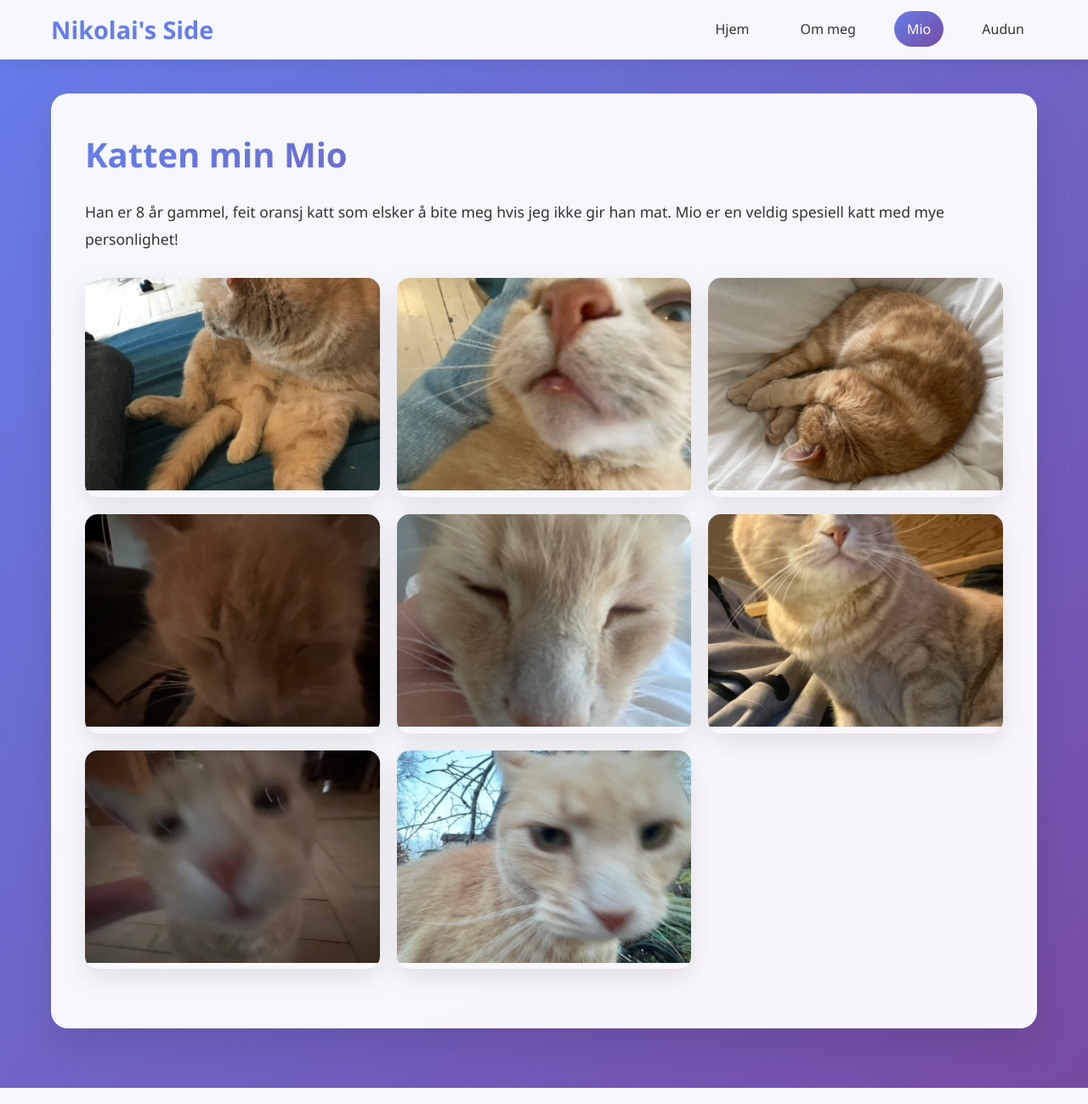
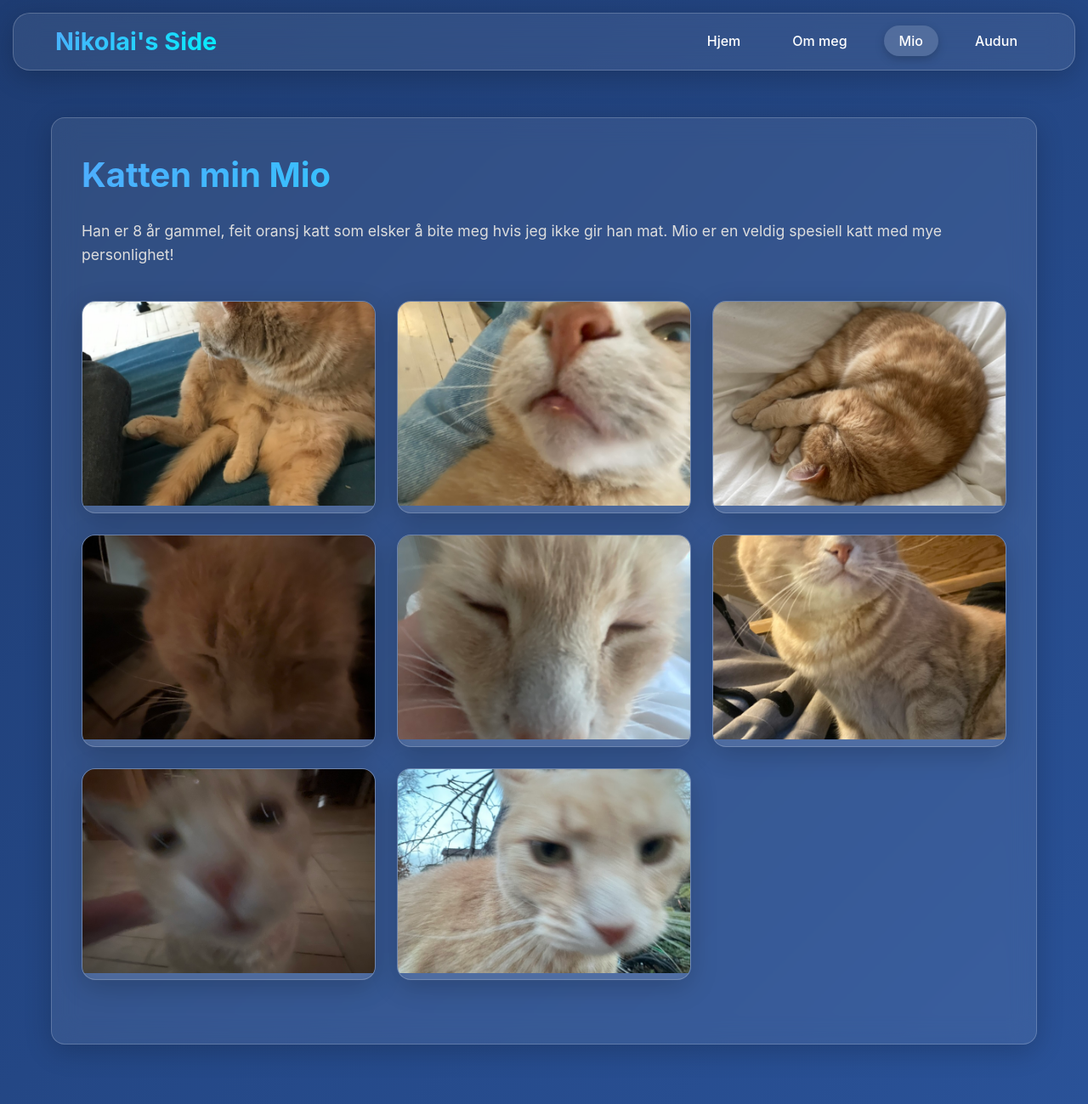
Before and after one commit to nokoniko/flask_3, a Flask app: page /mio in a window 1280 px wide. Shown: the whole page at 85% size. Run offline with Flask 3, Linux system fonts and the light colour scheme.

Commit message:
la til liquid glass

```diff
--- a/static/css/style.css
+++ b/static/css/style.css
@@ -1,4 +1,4 @@
-/* Modern CSS with smooth design and navigation */
+/* Base */
 * {
     margin: 0;
     padding: 0;
@@ -6,176 +6,154 @@
 }
 
 body {
-    font-family: 'Segoe UI', Tahoma, Geneva, Verdana, sans-serif;
+    font-family: 'Inter', 'Segoe UI', Tahoma, Geneva, Verdana, sans-serif;
     line-height: 1.6;
-    color: #333;
-    background: linear-gradient(135deg, #667eea 0%, #764ba2 100%);
+    color: #fff;
+    background: linear-gradient(135deg, #1e3c72 0%, #2a5298 100%);
     min-height: 100vh;
+    display: flex;
+    flex-direction: column;
 }
 
-/* Navigation Bar */
+/* Glass effect */
+.glass {
+    background: rgba(255, 255, 255, 0.08);
+    border: 1px solid rgba(255, 255, 255, 0.2);
+    backdrop-filter: blur(15px);
+    -webkit-backdrop-filter: blur(15px);
+    box-shadow: 0 8px 32px rgba(0, 0, 0, 0.2);
+    border-radius: 16px;
+}
+
+/* Navbar */
 .navbar {
-    background: rgba(255, 255, 255, 0.95);
-    backdrop-filter: blur(10px);
-    box-shadow: 0 2px 20px rgba(0, 0, 0, 0.1);
     position: sticky;
     top: 0;
     z-index: 1000;
+    margin: 15px;
+    border-radius: 20px;
+    padding: 10px 0;
     transition: all 0.3s ease;
 }
 
 .nav-container {
     max-width: 1200px;
     margin: 0 auto;
-    padding: 0 20px;
+    padding: 0 25px;
     display: flex;
     justify-content: space-between;
     align-items: center;
-    height: 70px;
 }
 
 .logo {
     font-size: 1.8rem;
     font-weight: bold;
-    color: #667eea;
+    background: linear-gradient(135deg, #4facfe, #00f2fe);
+    -webkit-background-clip: text;
+    -webkit-text-fill-color: transparent;
     text-decoration: none;
-    transition: color 0.3s ease;
-}
-
-.logo:hover {
-    color: #764ba2;
 }
 
 .nav-menu {
     display: flex;
     list-style: none;
-    gap: 30px;
+    gap: 25px;
 }
 
 .nav-item a {
     text-decoration: none;
-    color: #333;
+    color: #fff;
     font-weight: 500;
-    padding: 10px 15px;
+    padding: 8px 18px;
     border-radius: 25px;
     transition: all 0.3s ease;
-    position: relative;
 }
 
-.nav-item a:hover {
-    background: linear-gradient(135deg, #667eea, #764ba2);
-    color: white;
-    transform: translateY(-2px);
-    box-shadow: 0 5px 15px rgba(102, 126, 234, 0.4);
+.nav-item a:hover,
+.nav-item a.active {
+    background: rgba(255, 255, 255, 0.15);
+    box-shadow: 0 4px 12px rgba(0,0,0,0.2);
 }
 
-.nav-item a.active {
-    background: linear-gradient(135deg, #667eea, #764ba2);
-    color: white;
-}
-
-/* Main Content */
+/* Container */
 .container {
     max-width: 1200px;
     margin: 0 auto;
     padding: 40px 20px;
+    flex: 1;
 }
 
+/* Cards */
 .content-card {
-    background: rgba(255, 255, 255, 0.95);
-    backdrop-filter: blur(10px);
-    border-radius: 20px;
-    padding: 40px;
-    box-shadow: 0 20px 40px rgba(0, 0, 0, 0.1);
+    padding: 35px;
     margin-bottom: 30px;
     transition: transform 0.3s ease, box-shadow 0.3s ease;
+    animation: fadeIn 0.7s ease-out;
 }
 
 .content-card:hover {
     transform: translateY(-5px);
-    box-shadow: 0 30px 60px rgba(0, 0, 0, 0.15);
+    box-shadow: 0 15px 45px rgba(0, 0, 0, 0.3);
 }
 
+/* Typography */
 h1 {
-    color: #333;
+    font-size: 2.5rem;
     margin-bottom: 20px;
-    font-size: 2.5rem;
-    background: linear-gradient(135deg, #667eea, #764ba2);
+    font-weight: 700;
+    background: linear-gradient(135deg, #4facfe, #00f2fe);
     -webkit-background-clip: text;
     -webkit-text-fill-color: transparent;
-    background-clip: text;
 }
 
 h2 {
-    color: #555;
+    font-size: 1.8rem;
     margin-bottom: 15px;
-    font-size: 1.8rem;
+    color: #eee;
 }
 
 p {
     margin-bottom: 15px;
     font-size: 1.1rem;
-    line-height: 1.8;
+    color: #ddd;
 }
 
-/* Image Gallery */
+/* Gallery */
 .image-gallery {
     display: grid;
-    grid-template-columns: repeat(auto-fit, minmax(300px, 1fr));
-    gap: 20px;
-    margin: 30px 0;
+    grid-template-columns: repeat(auto-fit, minmax(280px, 1fr));
+    gap: 25px;
+    margin: 40px 0;
 }
 
 .image-item {
-    border-radius: 15px;
     overflow: hidden;
-    box-shadow: 0 10px 30px rgba(0, 0, 0, 0.1);
-    transition: transform 0.3s ease, box-shadow 0.3s ease;
-}
-
-.image-item:hover {
-    transform: scale(1.05);
-    box-shadow: 0 20px 40px rgba(0, 0, 0, 0.2);
+    transition: transform 0.35s ease, box-shadow 0.35s ease;
 }
 
 .image-item img {
     width: 100%;
-    height: 250px;
+    height: 240px;
     object-fit: cover;
-    transition: transform 0.3s ease;
+    transition: transform 0.4s ease;
+}
+
+.image-item:hover {
+    transform: scale(1.03);
 }
 
 .image-item:hover img {
-    transform: scale(1.1);
-}
-
-/* Single Image */
-.single-image {
-    text-align: center;
-    margin: 30px 0;
-}
-
-.single-image img {
-    max-width: 100%;
-    height: auto;
-    border-radius: 15px;
-    box-shadow: 0 15px 35px rgba(0, 0, 0, 0.1);
-    transition: transform 0.3s ease;
-}
-
-.single-image img:hover {
-    transform: scale(1.02);
+    transform: scale(1.08);
 }
 
 /* Buttons */
 .btn {
     display: inline-block;
-    padding: 12px 30px;
-    background: linear-gradient(135deg, #667eea, #764ba2);
-    color: white;
-    text-decoration: none;
-    border-radius: 25px;
-    font-weight: 500;
+    padding: 12px 28px;
+    background: rgba(255,255,255,0.15);
+    color: #fff;
+    border-radius: 30px;
+    font-weight: 600;
     transition: all 0.3s ease;
     border: none;
     cursor: pointer;
@@ -184,62 +162,35 @@ p {
 
 .btn:hover {
     transform: translateY(-2px);
-    box-shadow: 0 10px 25px rgba(102, 126, 234, 0.4);
+    box-shadow: 0 10px 25px rgba(0,0,0,0.3);
+    background: rgba(255,255,255,0.25);
 }
 
 /* Footer */
 .footer {
-    background: rgba(0, 0, 0, 0.8);
-    color: white;
     text-align: center;
     padding: 20px;
-    margin-top: 50px;
+    margin: 20px;
+    font-size: 0.95rem;
+    color: #fff;
 }
 
-/* Responsive Design */
+/* Responsive */
 @media (max-width: 768px) {
     .nav-container {
         flex-direction: column;
-        height: auto;
-        padding: 15px 20px;
-    }
-
-    .nav-menu {
-        margin-top: 15px;
         gap: 15px;
     }
-
-    .content-card {
-        padding: 20px;
-        margin: 20px 10px;
+    .nav-menu {
+        flex-wrap: wrap;
+        justify-content: center;
     }
-
-    h1 {
-        font-size: 2rem;
-    }
-
-    .image-gallery {
-        grid-template-columns: 1fr;
-    }
+    h1 { font-size: 2rem; }
+    .content-card { padding: 20px; }
 }
 
-/* Smooth scrolling */
-html {
-    scroll-behavior: smooth;
+/* Animation */
+@keyframes fadeIn {
+    from { opacity: 0; transform: translateY(20px); }
+    to   { opacity: 1; transform: translateY(0); }
 }
-
-/* Loading animation */
-@keyframes fadeIn {
-    from {
-        opacity: 0;
-        transform: translateY(20px);
-    }
-    to {
-        opacity: 1;
-        transform: translateY(0);
-    }
-}
-
-.content-card {
-    animation: fadeIn 0.6s ease-out;
-}
--- a/templates/audun.html
+++ b/templates/audun.html
@@ -7,7 +7,7 @@
     <link rel="stylesheet" href="{{ url_for('static', filename='css/style.css') }}">
 </head>
 <body>
-    <nav class="navbar">
+    <nav class="navbar glass">
         <div class="nav-container">
             <a href="/" class="logo">Nikolai's Side</a>
             <ul class="nav-menu">
@@ -20,11 +20,9 @@
     </nav>
 
     <div class="container">
-        <div class="content-card">
+        <div class="content-card glass">
             <h1>Audun</h1>
             <p>Audun audun audun. Hva er ikke Audun? Som Shakespeare en gang sa: "To be Audun or not to be Audun, that is the question."</p>
-            <p>Audun er en fantastisk venn som alltid er der når jeg trenger ham. Han har en unik måte å se verden på som gjør hver dag interessant.</p>
-        </div>
     </div>
 </body>
 </html>
--- a/templates/index.html
+++ b/templates/index.html
@@ -7,7 +7,7 @@
     <link rel="stylesheet" href="{{ url_for('static', filename='css/style.css') }}">
 </head>
 <body>
-    <nav class="navbar">
+    <nav class="navbar glass">
         <div class="nav-container">
             <a href="/" class="logo">Nikolai's Side</a>
             <ul class="nav-menu">
@@ -20,7 +20,7 @@
     </nav>
 
     <div class="container">
-        <div class="content-card">
+        <div class="content-card glass">
             <h1>Velkommen til min nettside!</h1>
             <p>Dette er min første Flask netttside så her har jeg bare noen andre filer dere kan se på. Utforsk sidene mine for å lære mer om meg, katten min Mio, og min venn Audun.</p>
             <a href="/ommeg" class="btn">Les mer om meg</a>
--- a/templates/mio.html
+++ b/templates/mio.html
@@ -7,7 +7,7 @@
     <link rel="stylesheet" href="{{ url_for('static', filename='css/style.css') }}">
 </head>
 <body>
-    <nav class="navbar">
+    <nav class="navbar glass">
         <div class="nav-container">
             <a href="/" class="logo">Nikolai's Side</a>
             <ul class="nav-menu">
@@ -20,33 +20,33 @@
     </nav>
 
     <div class="container">
-        <div class="content-card">
+        <div class="content-card glass">
             <h1>Katten min Mio</h1>
             <p>Han er 8 år gammel, feit oransj katt som elsker å bite meg hvis jeg ikke gir han mat. Mio er en veldig spesiell katt med mye personlighet!</p>
 
             <div class="image-gallery">
-                <div class="image-item">
+                <div class="image-item glass">
                     <img src="{{ url_for('static', filename='images/mio1.jpeg') }}" alt="Mio">
                 </div>
-                <div class="image-item">
+                <div class="image-item glass">
                     <img src="{{ url_for('static', filename='images/mio2.jpeg') }}" alt="Mio">
                 </div>
-                <div class="image-item">
+                <div class="image-item glass">
                     <img src="{{ url_for('static', filename='images/mio3.jpeg') }}" alt="Mio">
                 </div>
-                <div class="image-item">
+                <div class="image-item glass">
                     <img src="{{ url_for('static', filename='images/mio4.jpeg') }}" alt="Mio">
                 </div>
-                <div class="image-item">
+                <div class="image-item glass">
                     <img src="{{ url_for('static', filename='images/mio5.jpeg') }}" alt="Mio">
                 </div>
-                <div class="image-item">
+                <div class="image-item glass">
                     <img src="{{ url_for('static', filename='images/mio6.jpeg') }}" alt="Mio">
                 </div>
-                <div class="image-item">
+                <div class="image-item glass">
                     <img src="{{ url_for('static', filename='images/mio7.jpeg') }}" alt="Mio">
                 </div>
-                <div class="image-item">
+                <div class="image-item glass">
                     <img src="{{ url_for('static', filename='images/mio8.jpeg') }}" alt="Mio">
                 </div>
             </div>
--- a/templates/ommeg.html
+++ b/templates/ommeg.html
@@ -7,7 +7,7 @@
     <link rel="stylesheet" href="{{ url_for('static', filename='css/style.css') }}">
 </head>
 <body>
-    <nav class="navbar">
+    <nav class="navbar glass">
         <div class="nav-container">
             <a href="/" class="logo">Nikolai's Side</a>
             <ul class="nav-menu">
@@ -20,7 +20,7 @@
     </nav>
 
     <div class="container">
-        <div class="content-card">
+        <div class="content-card glass">
             <h1>Om meg</h1>
             <p>Jeg heter Nikolai og dette er noe jeg liker å gjøre:</p>
             <ul style="margin-left: 20px; font-size: 1.1rem; line-height: 1.8;">
```
